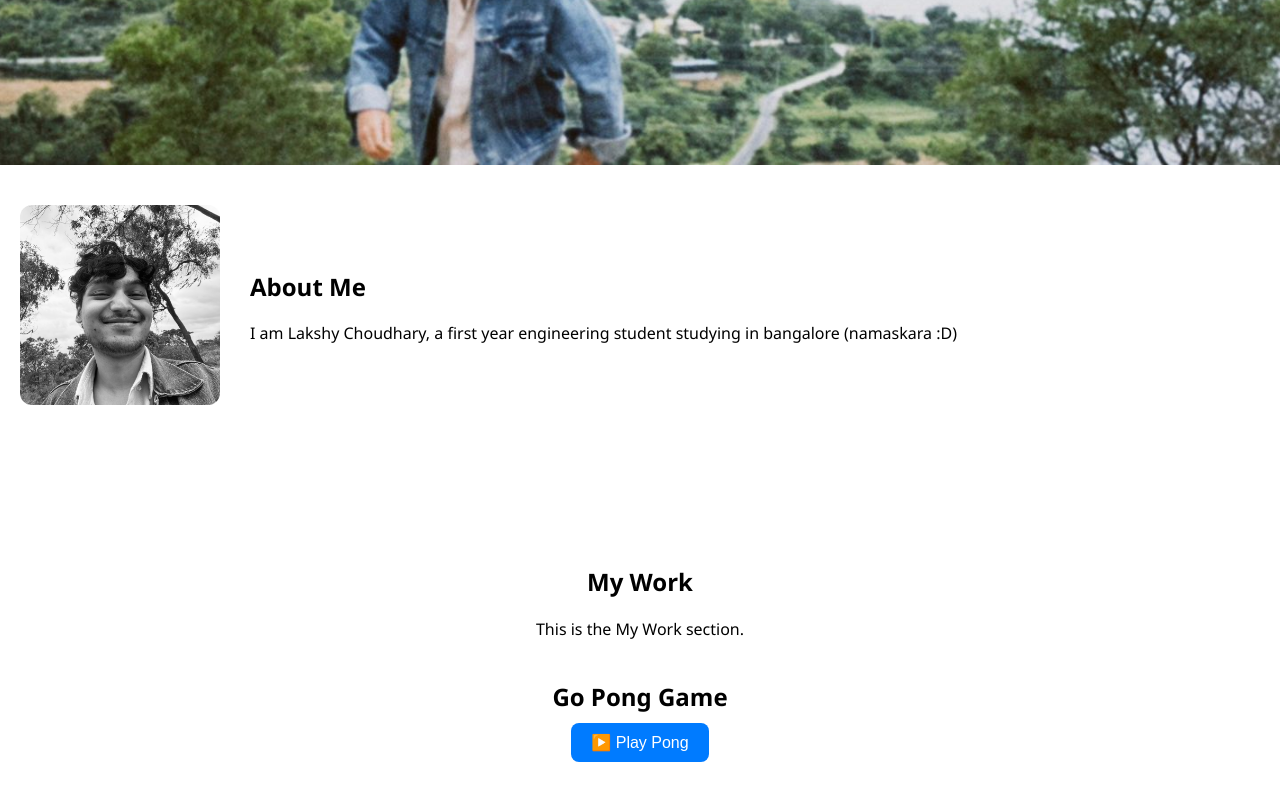
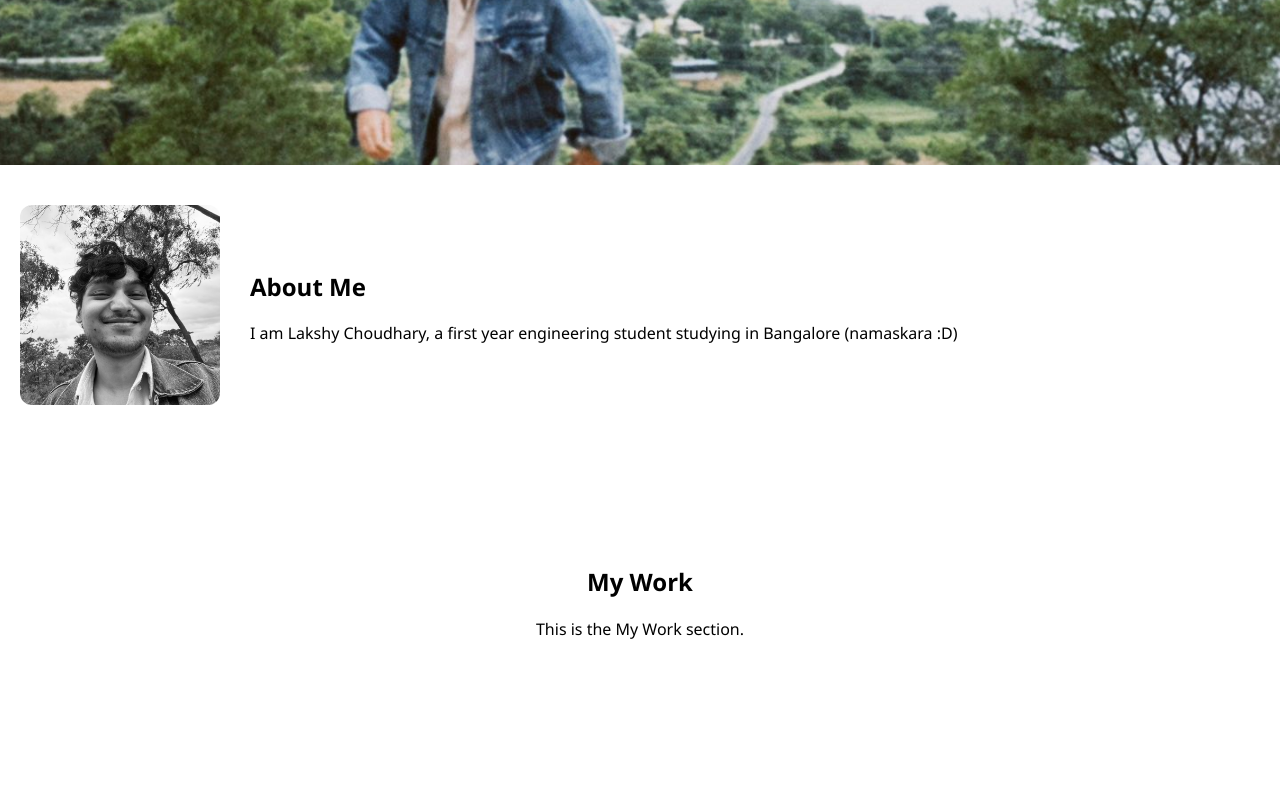
Before and after one commit to lakshyafk/lakshyafk.github.io, a React (Create React App) app: page / in a window 1280 px wide. Shown: the part 705-1505 px from the top of the page. After the commit the page ends 1461 px from the top, so only its background shows below. Built offline with nearby package versions, Linux system fonts and the light colour scheme; no server answers; the HTML template or start-up script is replaced by a standard one.

Commit message:
page fixed and presentable

```diff
--- a/public/index.html
+++ b/public/index.html
@@ -8,17 +8,12 @@
 
     <link href="https://fonts.googleapis.com/css2?family=Raleway:wght@800&display=swap" rel="stylesheet">
 
+
+
   </head>
   <body>
     <div id="root"></div>
 
-   <script src="wasm_exec.js"></script>
-  <script>
-    const go = new Go();
-    WebAssembly.instantiateStreaming(fetch("main.wasm"), go.importObject).then((result) => {
-      go.run(result.instance);
-    });
-  </script>
 
 
   </body>
--- a/src/App.js
+++ b/src/App.js
@@ -2,11 +2,9 @@ import React, { useState, useEffect } from "react";
 import Navbar from "./components/Navbar";
 import "./App.css";
 import "./styles/Navbar.css";
-import PongGame from "./components/PongGame";
 
 function App() {
   const [theme, setTheme] = useState("light");
-  const [showGame, setShowGame] = useState(false);
 
   const toggleTheme = () => {
     const newTheme = theme === "light" ? "dark" : "light";
@@ -21,11 +19,13 @@ function App() {
   return (
     <div>
       <Navbar toggleTheme={toggleTheme} theme={theme} />
+
+      {/* ABOUT SECTION */}
       <section id="about" className="about-section">
         <div
           className="about-banner"
           style={{
-    backgroundImage: `url(${process.env.PUBLIC_URL}/images/about-bg.png)`
+            backgroundImage: `url(${process.env.PUBLIC_URL}/images/about-bg.png)`,
           }}
         >
           <h1 className="about-heading">Hello There</h1>
@@ -39,36 +39,18 @@ function App() {
           />
           <div className="about-text">
             <h2>About Me</h2>
-      <p>I am Lakshy Choudhary, a first year engineering student studying in bangalore (namaskara :D)</p>
+            <p>
+              I am Lakshy Choudhary, a first year engineering student studying
+              in Bangalore (namaskara :D)
+            </p>
           </div>
         </div>
       </section>
 
+      {/* MY WORK SECTION */}
       <section id="work" style={{ padding: "100px 20px", textAlign: "center" }}>
         <h1>My Work</h1>
         <p>This is the My Work section.</p>
-
-        <div style={{ marginTop: "40px" }}>
-          <h3 style={{ fontSize: "1.5rem", marginBottom: "10px" }}>Go Pong Game</h3>
-          {!showGame && (
-            <button
-              onClick={() => setShowGame(true)}
-              style={{
-                padding: "10px 20px",
-                fontSize: "1rem",
-                backgroundColor: "#007bff",
-                color: "white",
-                border: "none",
-                borderRadius: "8px",
-                cursor: "pointer"
-              }}
-            >
-              ▶️ Play Pong
-            </button>
-          )}
-
-          {showGame && <PongGame />}
-        </div>
       </section>
     </div>
   );
--- a/src/components/PongGame.js
+++ b/src/components/PongGame.js
@@ -2,17 +2,12 @@ import React from "react";
 
 const PongGame = () => {
   return (
-    <div className="w-full max-w-4xl mx-auto aspect-video my-8">
+    <div className="w-full max-w-[640px] aspect-[4/3] mx-auto my-8 rounded-xl overflow-hidden border-2 border-gray-300 shadow-lg">
       <iframe
         src="/pong/index.html"
         title="Go Pong Game"
-        width="800"
-        height="600"
-        style={{
-          border: "2px solid #ccc",
-          borderRadius: "12px",
-        }}
-        className="w-full h-full border rounded-xl"
+        className="w-full h-full"
+        allowFullScreen
       />
     </div>
   );
```
Lines whose indentation alone changed are shown as unchanged.
